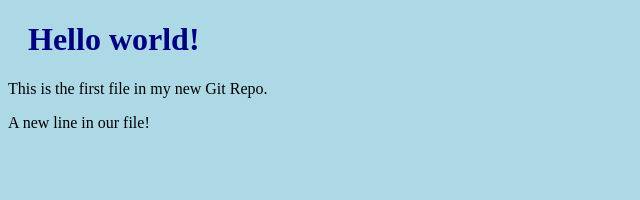
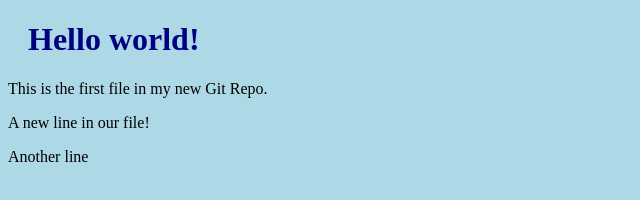
Before and after one commit to cryptotiger/sample, a plain HTML site: page index.html in a window 1280 px wide. Shown: the full height of the page, 0-640 px from the left. Drawn offline with Linux system fonts and the light colour scheme.

Commit message:
Added another line to index.html

```diff
--- a/index.html
+++ b/index.html
@@ -9,6 +9,7 @@
 <h1>Hello world!</h1>
 <p>This is the first file in my new Git Repo.</p>
 <p>A new line in our file!</p>
+<p> Another line </p>
 
 </body>
 </html>
```
